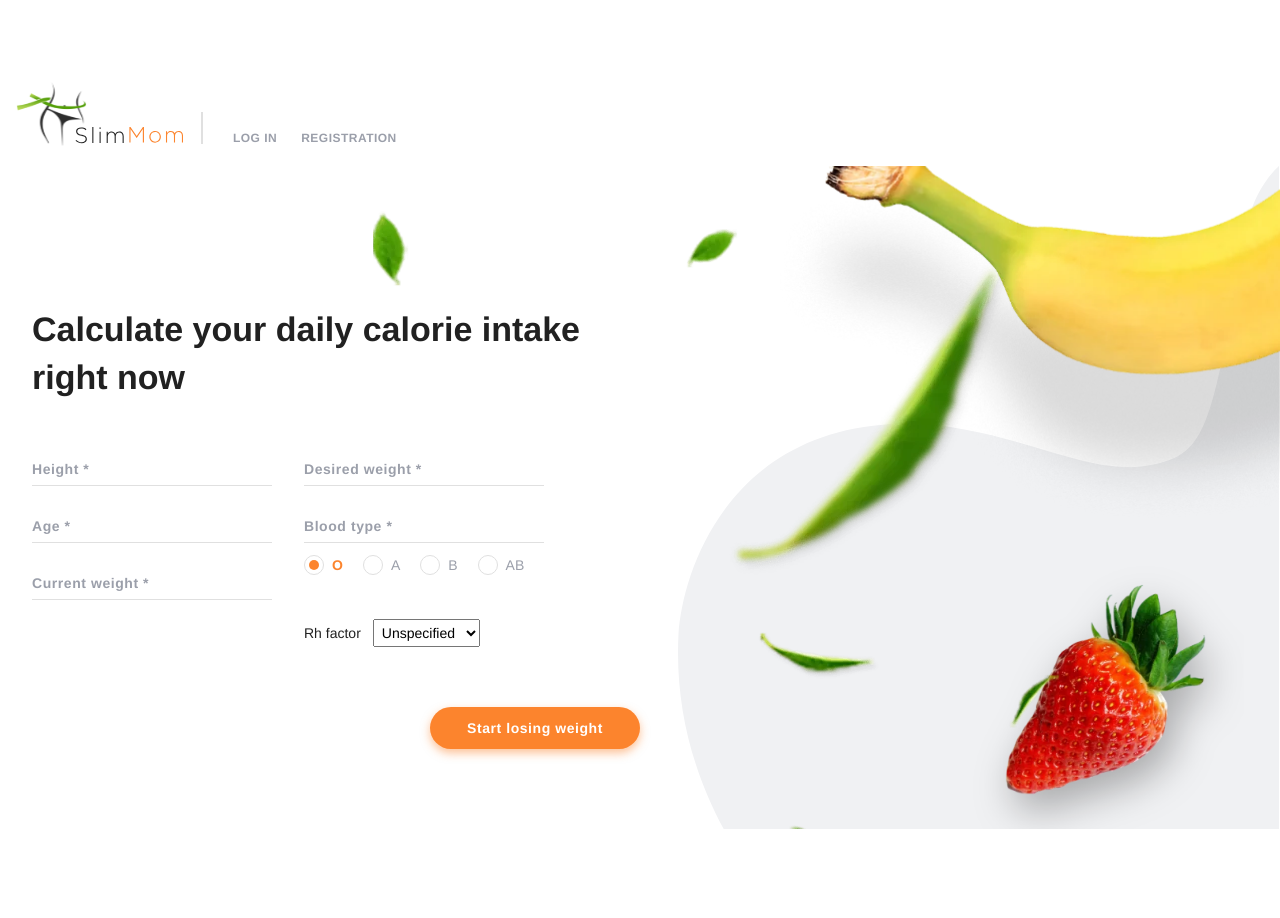
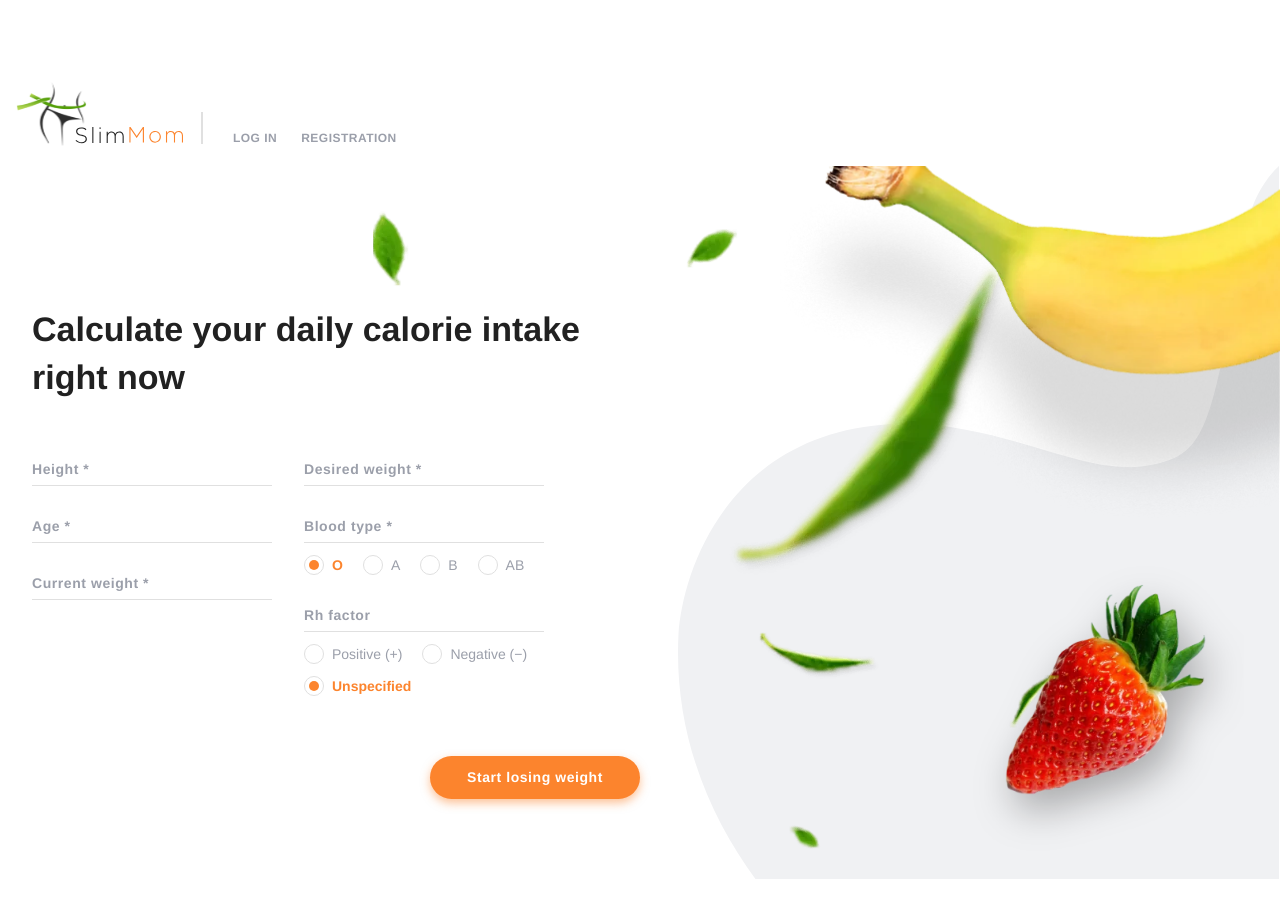
Before and after one commit to denatril/Slim_Moms_Node_React_Project, a React (Vite) app: page / in a window 1280 px wide. Shown: the top 918 px of the page. Built offline with nearby package versions, Linux system fonts and the light colour scheme; no server answers.

Commit message:
Match Rh options to blood group styling

```diff
--- a/src/components/calculator-calorie-form.jsx
+++ b/src/components/calculator-calorie-form.jsx
@@ -1,3 +1,4 @@
+import RadioGroup from './radio-group'
 import RhFactor from './rh-factor'
 import { BLOOD_TYPES } from '../utils/blood-types'
 import { useState } from 'react'
@@ -33,17 +34,7 @@ export default function CalculatorCalorieForm({ onCalculate, profile, pending })
         </div>
         <div className="calculator-column">
           <label><input aria-label="Desired weight (kg)" placeholder="Desired weight (kg) *" name="goal" defaultValue={profile?.desiredWeight} type="number" min="0.1" step="any" required /></label>
-          <fieldset>
-            <legend>Blood type *</legend>
-            <div className="calculator-options">
-              {BLOOD_TYPES.map(({ value: type, label }) => (
-                <label key={type}>
-                  <input name="bloodType" type="radio" value={type} required defaultChecked={String(type) === String(profile?.bloodType ?? 1)} />
-                  {label}
-                </label>
-              ))}
-            </div>
-          </fieldset>
+          <RadioGroup legend="Blood type *" name="bloodType" options={BLOOD_TYPES} defaultValue={Number(profile?.bloodType ?? 1)} required />
           <RhFactor initialValue={profile?.rhFactor} />
         </div>
       </div>
--- a/src/components/daily-calories-form/daily-calories-form.jsx
+++ b/src/components/daily-calories-form/daily-calories-form.jsx
@@ -1,3 +1,4 @@
+import RadioGroup from '../radio-group'
 import RhFactor from '../rh-factor'
 import { BLOOD_TYPES } from '../../utils/blood-types'
 import { useState } from 'react';
@@ -126,25 +127,7 @@ export function DailyCaloriesForm({ onResult }) {
               />
             </label>
 
-            <fieldset className={styles.radioGroup}>
-              <legend className={styles.legend}>Blood type *</legend>
-              <div className={styles.radioOptions}>
-                {BLOOD_TYPES.map(({ value: type, label }) => (
-                  <label key={type} className={styles.radioLabel}>
-                    <input
-                      type="radio"
-                      name="bloodType"
-                      value={type}
-                      checked={values.bloodType === type}
-                      onChange={handleChange}
-                      className={styles.radioInput}
-                    />
-                    <span className={styles.radioCustom} />
-                    <span className={styles.radioText}>{label}</span>
-                  </label>
-                ))}
-              </div>
-            </fieldset>
+            <RadioGroup legend="Blood type *" name="bloodType" options={BLOOD_TYPES} value={values.bloodType} onChange={handleChange} required />
             <RhFactor />
           </div>
         </div>
--- a/src/components/daily-calories-form/daily-calories-form.module.css
+++ b/src/components/daily-calories-form/daily-calories-form.module.css
@@ -66,81 +66,6 @@
     border-bottom-color: #fc842d;
 }
 
-.radioGroup {
-    min-width: 0;
-    margin: 0;
-    padding: 0;
-    border: none;
-}
-
-.legend {
-    box-sizing: border-box;
-    width: 100%;
-    padding-bottom: 8px;
-    margin-bottom: 12px;
-    border-bottom: 1px solid #e0e0e0;
-    font-size: 14px;
-    font-weight: 700;
-    letter-spacing: 0.04em;
-    color: #9b9faa;
-}
-
-.radioOptions {
-    display: flex;
-    align-items: center;
-    flex-wrap: wrap;
-    gap: 12px 20px;
-}
-
-.radioLabel {
-    display: inline-flex;
-    align-items: center;
-    gap: 8px;
-    cursor: pointer;
-    font-size: 14px;
-    color: #9b9faa;
-}
-
-.radioInput {
-    position: absolute;
-    opacity: 0;
-    width: 0;
-    height: 0;
-}
-
-.radioCustom {
-    position: relative;
-    flex: 0 0 20px;
-    width: 20px;
-    height: 20px;
-    box-sizing: border-box;
-    border: 1px solid #e0e0e0;
-    border-radius: 50%;
-    background-color: #ffffff;
-}
-
-.radioInput:checked+.radioCustom::after {
-    content: '';
-    position: absolute;
-    top: 50%;
-    left: 50%;
-    width: 10px;
-    height: 10px;
-    border-radius: 50%;
-    background-color: #fc842d;
-    transform: translate(-50%, -50%);
-}
-
-.radioInput:checked~.radioText {
-    font-weight: 700;
-    color: #fc842d;
-}
-
-.radioInput:focus-visible+.radioCustom {
-    outline: 2px solid #fc842d;
-    outline-offset: 3px;
-}
-
 .submitBtn {
     align-self: center;
     min-width: 210px;
--- a/src/components/diary.css
+++ b/src/components/diary.css
@@ -50,7 +50,7 @@
 .calculator-main h1 { max-width: 32rem; margin: 0 0 32px; font-size: clamp(22px, 4vw, 34px); }
 .calculator-form { max-width: 510px; }
 .calculator-fields, .calculator-column { display: grid; gap: 20px; }
-.calculator-column label, .calculator-form legend { font-size: 14px; font-weight: 700; color: #565e6b; }
+.calculator-column > label { font-size: 14px; font-weight: 700; color: #565e6b; }
 .calculator-column input[type="number"] {
   display: block;
   width: 100%;
@@ -60,11 +60,6 @@
   color: #212121;
   background: transparent;
 }
-.calculator-form fieldset { min-width: 0; margin: 0; padding: 0; border: 0; }
-.calculator-form legend { padding: 0; }
-.calculator-options { display: flex; flex-wrap: wrap; gap: 12px; margin-top: 12px; }
-.calculator-options label { display: inline-flex; gap: 4px; align-items: center; }
-.calculator-options input { margin: 0; accent-color: #fc842d; }
 .calculator-form .feature-button { display: block; margin: 32px auto 0; }
 .calculator-error { color: #9c2525; font-size: 14px; }
 
--- /dev/null
+++ b/src/components/radio-group.jsx
@@ -0,0 +1,27 @@
+import styles from './radio-group.module.css'
+
+export default function RadioGroup({ legend, name, options, value, defaultValue, onChange, required }) {
+  return (
+    <fieldset className={styles.radioGroup}>
+      <legend className={styles.legend}>{legend}</legend>
+      <div className={styles.radioOptions}>
+        {options.map((option) => (
+          <label className={styles.radioLabel} key={option.value}>
+            <input
+              className={styles.radioInput}
+              type="radio"
+              name={name}
+              value={option.value}
+              checked={value === undefined ? undefined : value === option.value}
+              defaultChecked={defaultValue === undefined ? undefined : defaultValue === option.value}
+              onChange={onChange}
+              required={required}
+            />
+            <span className={styles.radioCustom} aria-hidden="true" />
+            <span className={styles.radioText}>{option.label}</span>
+          </label>
+        ))}
+      </div>
+    </fieldset>
+  )
+}
--- /dev/null
+++ b/src/components/radio-group.module.css
@@ -0,0 +1,74 @@
+.radioGroup {
+    min-width: 0;
+    margin: 0;
+    padding: 0;
+    border: none;
+}
+
+.legend {
+    box-sizing: border-box;
+    width: 100%;
+    padding-bottom: 8px;
+    margin-bottom: 12px;
+    border-bottom: 1px solid #e0e0e0;
+    font-size: 14px;
+    font-weight: 700;
+    letter-spacing: 0.04em;
+    color: #9b9faa;
+}
+
+.radioOptions {
+    display: flex;
+    align-items: center;
+    flex-wrap: wrap;
+    gap: 12px 20px;
+}
+
+.radioLabel {
+    display: inline-flex;
+    align-items: center;
+    gap: 8px;
+    cursor: pointer;
+    font-size: 14px;
+    color: #9b9faa;
+}
+
+.radioInput {
+    position: absolute;
+    opacity: 0;
+    width: 0;
+    height: 0;
+}
+
+.radioCustom {
+    position: relative;
+    flex: 0 0 20px;
+    width: 20px;
+    height: 20px;
+    box-sizing: border-box;
+    border: 1px solid #e0e0e0;
+    border-radius: 50%;
+    background-color: #ffffff;
+}
+
+.radioInput:checked+.radioCustom::after {
+    content: '';
+    position: absolute;
+    top: 50%;
+    left: 50%;
+    width: 10px;
+    height: 10px;
+    border-radius: 50%;
+    background-color: #fc842d;
+    transform: translate(-50%, -50%);
+}
+
+.radioInput:checked~.radioText {
+    font-weight: 700;
+    color: #fc842d;
+}
+
+.radioInput:focus-visible+.radioCustom {
+    outline: 2px solid #fc842d;
+    outline-offset: 3px;
+}
--- a/src/components/rh-factor.jsx
+++ b/src/components/rh-factor.jsx
@@ -1,12 +1,11 @@
+import RadioGroup from './radio-group'
+
+const RH_OPTIONS = [
+  { value: '+', label: 'Positive (+)' },
+  { value: '-', label: 'Negative (−)' },
+  { value: '', label: 'Unspecified' },
+]
+
 export default function RhFactor({ initialValue }) {
-  return (
-    <label className="rh-factor">
-      Rh factor
-      <select name="rhFactor" defaultValue={initialValue ?? ''}>
-        <option value="">Unspecified</option>
-        <option value="+">Positive (+)</option>
-        <option value="-">Negative (−)</option>
-      </select>
-    </label>
-  )
+  return <RadioGroup legend="Rh factor" name="rhFactor" options={RH_OPTIONS} defaultValue={initialValue ?? ''} />
 }
--- a/src/index.css
+++ b/src/index.css
@@ -61,15 +61,3 @@ button,
 input {
   font: inherit;
 }
-.rh-factor {
-  display: flex;
-  align-items: center;
-  gap: 12px;
-  margin-top: 12px;
-  font-size: 14px;
-}
-
-.rh-factor select {
-  font: inherit;
-  padding: 4px;
-}
```
